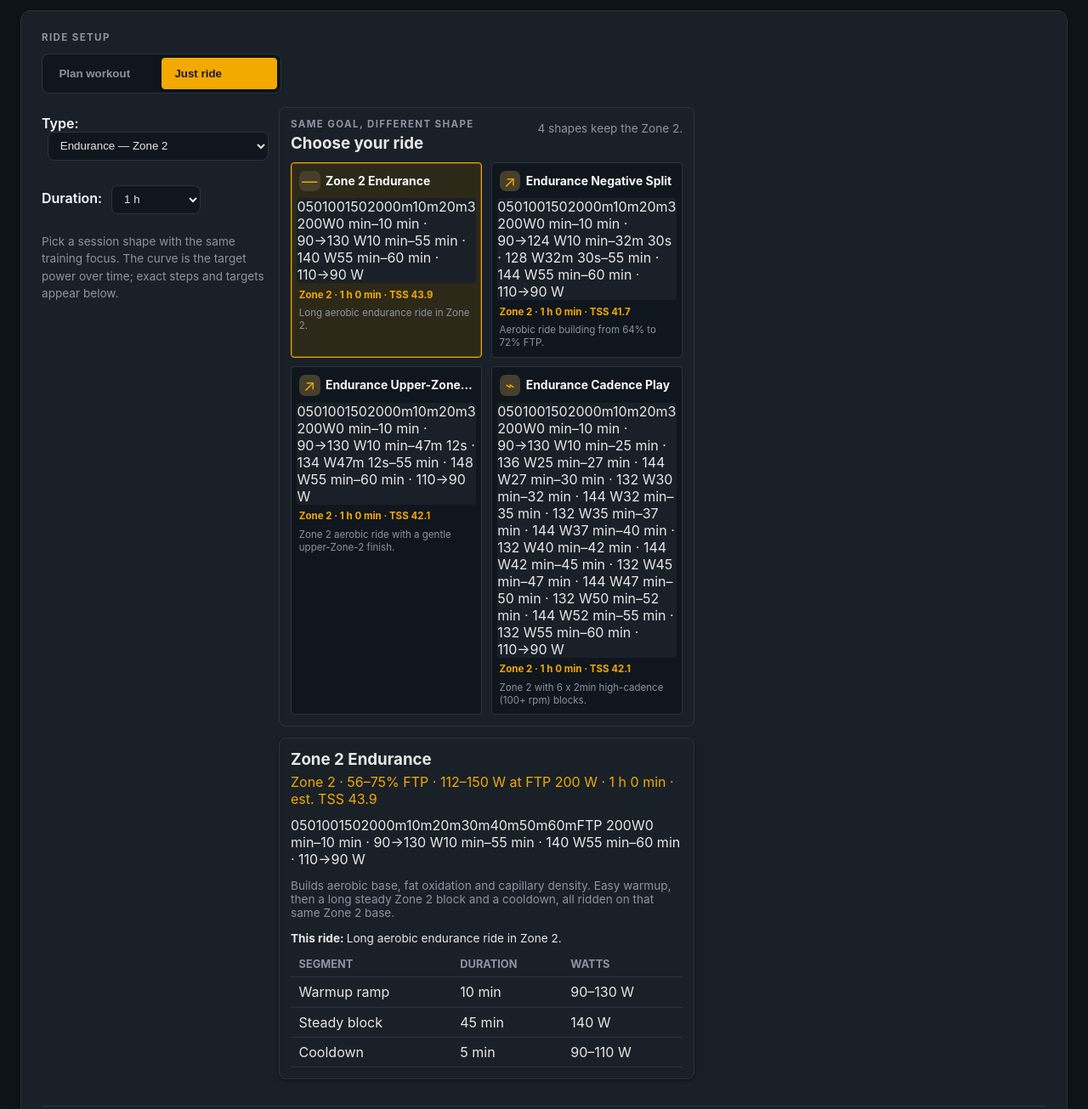
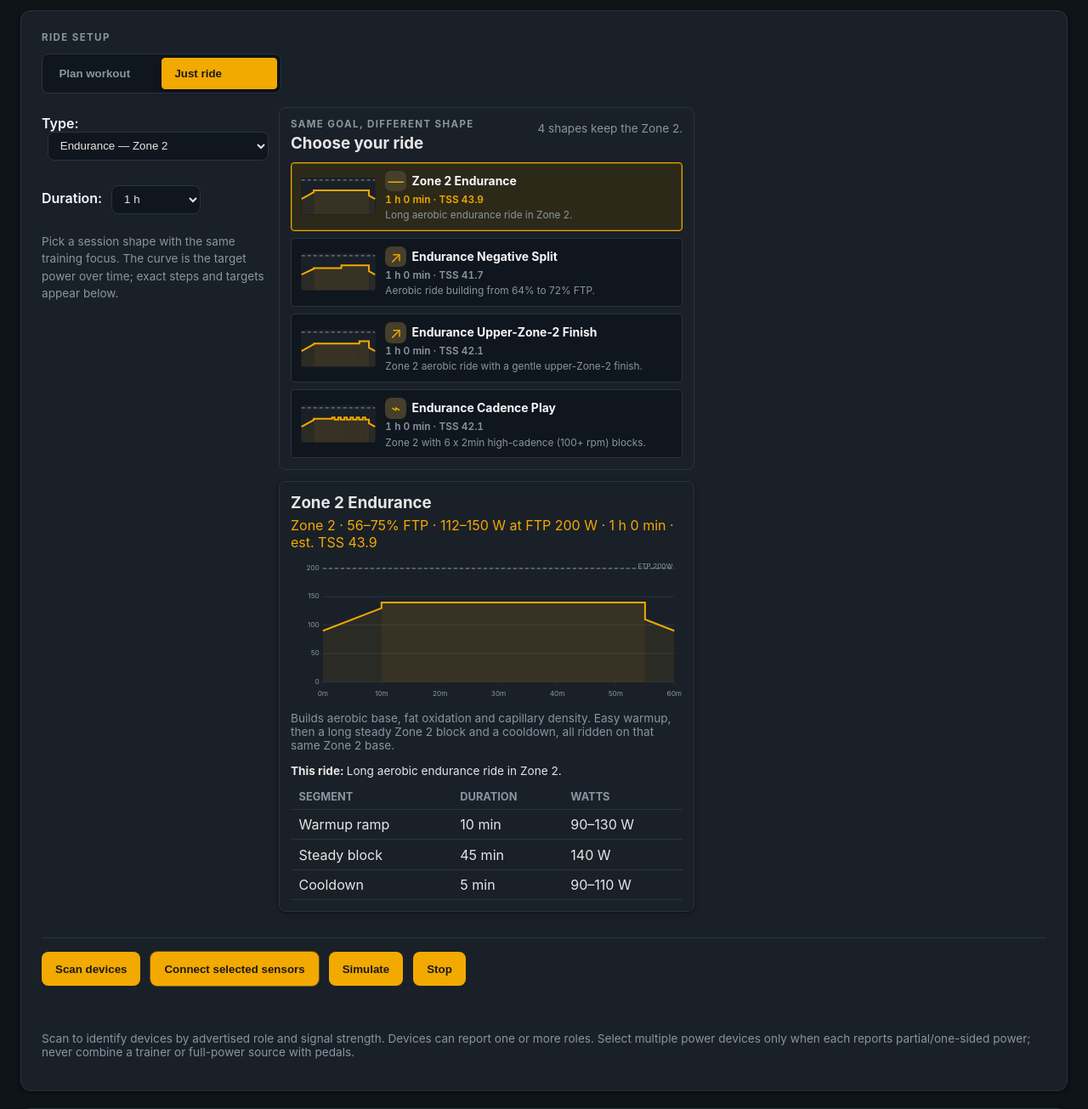
Before and after one commit to poopaskoopa/wattracker, a FastAPI app: page /ride in a window 1280 px wide, after a click on "Just ride". Shown: the part 155-1460 px from the top of the page at 85% size. Run offline with FastAPI, Linux system fonts and the light colour scheme; the visitor is signed in with stand-in values (Sample User, id 1); data that the repository does not hold is empty; some libraries are stand-ins or nearby versions.

Commit message:
Draw Just Ride shapes as real SVG, one choice per row
The workout graph markup was handed to DOMParser as image/svg+xml with
no xmlns. XML parsing does not infer namespaces the way the HTML parser
does, so the root parsed with a null namespace and the browser built
plain Elements rather than SVGSVGElement. Measured: every graph on the
page was 'ctor: Element, isSVG: false'. Nothing rendered as a graph, no
.profile-svg rule applied, and the <text> and <title> contents were laid
out as ordinary inline HTML - which is why a workout card read as one run
of digits and words at assorted sizes.

The suite stayed green through all of it: a null-namespace element still
has a bounding box and still carries path 'd' attributes, so every
geometry check passed while nothing was drawn. The new test asserts
identity - instanceof SVGSVGElement - which is what would have caught it.

Cards are now one per row instead of auto-fit columns at a 148px minimum,
which had squeezed the title to an ellipsis and the description to
nothing. The thumbnail sits beside the text at a fixed 2:1 box, drawn
bare: no gridlines, ticks, axis labels or FTP caption, and no per-block
<title> tooltips. At that size a label is not small text, it is noise
between the other text, and those title nodes were part of the flattened
string. The dashed FTP line stays - it is what makes the shape readable
as above or below threshold without any words.

Text is one step apart rather than four sizes, the zone is stated once
above the picker instead of on every row, and the description is clamped
to a single line.

Co-Authored-By: Claude Opus 5 <noreply@anthropic.com>

```diff
--- a/wattracker/web/static/style.css
+++ b/wattracker/web/static/style.css
@@ -701,13 +701,19 @@ button.danger.link-btn { border: none; color: var(--alert); }
     gap: 0.75rem; margin-bottom: 0.7rem; }
 .ride-variant-heading h3 { margin: 0.2rem 0 0; }
 .ride-variant-heading .hint { margin: 0.2rem 0 0; text-align: right; }
-.ride-variant-grid { display: grid; grid-template-columns: repeat(auto-fit, minmax(148px, 1fr));
-    gap: 0.65rem; }
-.ride-variant-card { display: flex; min-width: 0; flex-direction: column; align-items: stretch;
-    gap: 0.4rem; padding: 0.55rem; border: 1px solid var(--surface-border);
+/* One shape per ROW. These were auto-fit columns at a 148px minimum, which put
+   four choices side by side and squeezed every one of them: the title
+   ellipsised, the description clamped to nothing useful, and the thumbnail's
+   own axis labels collapsed into a run of digits. A workout choice is a
+   list item, not a tile - it is read left to right, thumbnail then name. */
+.ride-variant-grid { display: flex; flex-direction: column; gap: 0.5rem; }
+.ride-variant-card { display: flex; min-width: 0; flex-direction: row; align-items: center;
+    gap: 0.7rem; padding: 0.55rem 0.7rem; border: 1px solid var(--surface-border);
     border-radius: var(--r-sm); background: var(--surface-inset); color: var(--text);
     text-align: left; cursor: pointer; transition: border-color 120ms ease, background 120ms ease;
     font: inherit; }
+.ride-variant-card-body { display: flex; min-width: 0; flex: 1 1 auto;
+    flex-direction: column; gap: 0.15rem; }
 .ride-variant-card:hover { border-color: var(--accent); background: var(--surface-2); filter: none; }
 .ride-variant-card:focus-visible { outline: 3px solid var(--accent); outline-offset: 2px; }
 .ride-variant-card[aria-selected="true"] { border-color: var(--accent); background: color-mix(in srgb, var(--accent) 13%, var(--surface-inset));
@@ -720,13 +726,19 @@ button.danger.link-btn { border: none; color: var(--alert); }
     font-size: 1.15rem; line-height: 1; }
 .ride-variant-card-title { overflow: hidden; color: var(--text-bright); font-size: 0.87rem;
     font-weight: 700; text-overflow: ellipsis; white-space: nowrap; }
-.ride-variant-card-graph { overflow: hidden; margin: 0.1rem -0.15rem 0; border-radius: 0.25rem;
-    background: var(--panel); }
-.ride-variant-card-graph .profile-svg { display: block; width: 100%; height: 86px; }
-.ride-variant-card-meta, .ride-variant-card-note { display: block; font-size: 0.72rem; line-height: 1.3; }
-.ride-variant-card-meta { color: var(--accent); font-weight: 700; }
+/* Fixed-width thumbnail beside the text rather than a full-bleed banner above
+   it, so the eye runs shape -> name on one line. */
+.ride-variant-card-graph { flex: 0 0 5.5rem; height: 2.75rem; overflow: hidden;
+    border-radius: 0.25rem; background: var(--panel); }
+/* One step between the two text lines, not two. They were both 0.72rem but sat
+   against a 0.87rem bold title with a 1.15rem glyph, so four sizes stacked in a
+   card narrower than a business card. */
+.ride-variant-card-meta, .ride-variant-card-note { display: block; font-size: 0.74rem;
+    line-height: 1.35; }
+.ride-variant-card-meta { color: var(--muted); font-weight: 600; font-variant-numeric: tabular-nums; }
 .ride-variant-card-note { overflow: hidden; color: var(--muted); display: -webkit-box;
-    -webkit-box-orient: vertical; -webkit-line-clamp: 2; }
+    -webkit-box-orient: vertical; -webkit-line-clamp: 1; }
+.ride-variant-card[aria-selected="true"] .ride-variant-card-meta { color: var(--accent); }
 .ride-preview { background: var(--panel); border-radius: var(--r-md);
     padding: 0.8rem; margin-bottom: 0.8rem; }
 .ride-preview[hidden] { display: none; }
@@ -742,7 +754,8 @@ button.danger.link-btn { border: none; color: var(--alert); }
     .ride-variant-heading .hint { text-align: left; }
 }
 @media (max-width: 420px) {
-    .ride-variant-grid { grid-template-columns: 1fr; }
+    /* The rows already stack; just give the thumbnail less of a narrow screen. */
+    .ride-variant-card-graph { flex-basis: 4rem; }
 }
 .device-list table { margin: 0.5rem 0; }
 .device-address { display: block; color: var(--muted); overflow-wrap: anywhere; }
--- a/wattracker/web/static/workout_graph.js
+++ b/wattracker/web/static/workout_graph.js
@@ -24,9 +24,26 @@
 
     // Target-power LINE graph over the whole workout (x = time into workout,
     // y = target watts; flat steps for constant blocks, slopes for ramps).
-    function profileSvg(profile, totalS, ftp) {
+    // `opts.bare` draws the SHAPE only - no gridlines, ticks, axis labels or
+    // FTP caption. It is for the thumbnail beside a workout choice, where the
+    // job is "recognise this shape at a glance", not "read a value off it".
+    //
+    // Shrinking the full chart instead does not work: label font sizes are in
+    // viewBox USER UNITS, so they scale with the box. At card width the watt
+    // ticks, the minute ticks and the FTP caption all collapse into each other
+    // and read as one run of digits at assorted sizes. Removing them is the
+    // fix; there is no size at which they are legible in a 150px-wide box.
+    function profileSvg(profile, totalS, ftp, opts) {
         if (!profile || !profile.length || !totalS) return "";
+        var bare = !!(opts && opts.bare);
         var W = 560, H = 200, padL = 46, padR = 12, padT = 12, padB = 26;
+        if (bare) {
+            // Near-zero padding: the shape should fill the thumbnail. A little
+            // vertical room stops a max-effort block clipping at the top edge.
+            // 2:1 so the viewBox matches the thumbnail box exactly and the
+            // shape neither letterboxes nor distorts.
+            W = 240; H = 120; padL = 2; padR = 2; padT = 8; padB = 2;
+        }
         var plotW = W - padL - padR, plotH = H - padT - padB;
         var ftpW = Number(ftp), hasFtp = Number.isFinite(ftpW) && ftpW > 0;
         var maxW = hasFtp ? ftpW : 0;
@@ -41,8 +58,25 @@
         var totalMin = totalS / 60;
         var xStep = [5, 10, 15, 30, 60, 120].find(function (s) { return totalMin / s <= 8; }) || 120;
 
-        var svg = '<svg viewBox="0 0 ' + W + ' ' + H + '" class="profile-svg" role="img" ' +
+        // Size via ATTRIBUTES, not a stylesheet rule. These nodes are parsed
+        // with DOMParser and imported, and the .profile-svg CSS does not reach
+        // them - measured: they compute to display:inline/width:auto. The full
+        // preview happens to get a box from its container anyway; a fixed-size
+        // thumbnail does not, and collapses to 0x0.
+        // The xmlns is REQUIRED. Callers parse this with DOMParser as
+        // "image/svg+xml", and XML parsing does not infer namespaces the way
+        // the HTML parser does: without it the root lands with a null
+        // namespace, so the browser builds plain unknown Elements instead of
+        // SVGSVGElement. Nothing renders as a graph, no .profile-svg CSS
+        // applies, and the <text>/<title> contents get laid out as ordinary
+        // inline HTML - which is what made a workout card read as one run of
+        // digits and words at assorted sizes.
+        var svg = '<svg xmlns="http://www.w3.org/2000/svg" ' +
+                  'viewBox="0 0 ' + W + ' ' + H + '" class="profile-svg' +
+                  (bare ? ' profile-svg-bare" width="100%" height="100%' : '') +
+                  '" role="img" ' +
                   'aria-label="Target power over workout time">';
+        if (!bare) {
             // horizontal gridlines + y labels (watts)
             for (var w = 0; w <= yMax; w += yStep) {
                 svg += '<line x1="' + padL + '" y1="' + y(w) + '" x2="' + (W - padR) +
@@ -55,6 +89,7 @@
                 svg += '<line x1="' + x(t) + '" y1="' + (H - padB) + '" x2="' + x(t) +
                        '" y2="' + (H - padB + 4) + '" class="pf-grid"/>' +
                        '<text x="' + x(t) + '" y="' + (H - 8) + '" class="pf-xlab">' + Math.round(mn) + 'm</text>';
+            }
         }
         // One closed fill per prescribed segment, classified by its average
         // target. A missing FTP retains the neutral base fill.
@@ -90,12 +125,16 @@
             });
         });
         if (line) svg += '<path d="' + line.trim() + '" class="pf-line"/>';
-        // dashed FTP reference
+        // dashed FTP reference. The line survives in bare mode - it is what
+        // makes the shape readable as "above/below threshold" - but its caption
+        // does not: the number is already stated in the card's own text.
         if (hasFtp && ftpW <= yMax) {
             svg += '<line x1="' + padL + '" y1="' + y(ftpW) + '" x2="' + (W - padR) +
-                   '" y2="' + y(ftpW) + '" class="pf-ftp"/>' +
-                   '<text x="' + (W - padR - 2) + '" y="' + (parseFloat(y(ftpW)) - 3) +
+                   '" y2="' + y(ftpW) + '" class="pf-ftp"/>';
+            if (!bare) {
+                svg += '<text x="' + (W - padR - 2) + '" y="' + (parseFloat(y(ftpW)) - 3) +
                        '" class="pf-ftplab">FTP ' + Math.round(ftpW) + 'W</text>';
+            }
         }
         // Untargeted blocks (sprints) are shaded rather than read as a power
         // step: the plotted watts there are only the resistance the trainer
@@ -106,8 +145,13 @@
                    Math.max(1, (plotW * (b.end - b.start) / totalS)).toFixed(1) +
                    '" height="' + plotH + '" class="pf-free"/>';
         });
-        // hover targets: one transparent rect per block with a native tooltip
-        profile.forEach(function (b) {
+        // hover targets: one transparent rect per block with a native tooltip.
+        // Not in bare mode. These <title> nodes are real text in the accessible
+        // tree, so inside a button they get read out as part of its name and
+        // flattened into its text content - they were a large part of the
+        // run-together string the card used to show. The card's own label and
+        // the full preview below carry this detail.
+        if (!bare) profile.forEach(function (b) {
             var label = fmtDur(b.start) + '–' + fmtDur(b.end) + ' · ' +
                 (b.free
                     ? 'max effort — no target'
--- a/wattracker/web/templates/ride.html
+++ b/wattracker/web/templates/ride.html
@@ -755,9 +755,9 @@
         short_recovery: "⋮",
         recovery_waves: "≋"
     };
-    function profileSvgNode(profile, duration, ftp, className) {
+    function profileSvgNode(profile, duration, ftp, className, opts) {
         if (!profile || !profile.length || !window.profileSvg) return null;
-        var svgText = window.profileSvg(profile, duration, ftp);
+        var svgText = window.profileSvg(profile, duration, ftp, opts);
         if (!svgText) return null;
         var parsed = new DOMParser().parseFromString(svgText, "image/svg+xml");
         if (!parsed.documentElement || parsed.documentElement.nodeName.toLowerCase() !== "svg") {
@@ -863,6 +863,19 @@
             card.setAttribute("aria-label", (option.name || key) +
                 (key === wanted ? ", selected" : ""));
 
+            // Shape first, then the words. The thumbnail is drawn bare - no
+            // axes, ticks or captions - because at this size a label is not
+            // small text, it is noise between the other text.
+            var graph = profileSvgNode(option.profile, option.duration_s, option.ftp,
+                "ride-variant-card-graph", {bare: true});
+            if (graph) {
+                graph.setAttribute("aria-hidden", "true");
+                card.appendChild(graph);
+            }
+
+            var body = document.createElement("span");
+            body.className = "ride-variant-card-body";
+
             var heading = document.createElement("span");
             heading.className = "ride-variant-card-heading";
             var glyph = document.createElement("span");
@@ -874,23 +887,21 @@
             title.className = "ride-variant-card-title";
             title.textContent = option.name || "Workout shape";
             heading.appendChild(title);
-            card.appendChild(heading);
-
-            var graph = profileSvgNode(option.profile, option.duration_s, option.ftp,
-                "ride-variant-card-graph");
-            if (graph) card.appendChild(graph);
+            body.appendChild(heading);
 
             var meta = document.createElement("span");
             meta.className = "ride-variant-card-meta";
-            meta.textContent = ((data.type_info || {}).zone || "Training focus") +
-                " · " + fmtClock(option.duration_s) + " · TSS " +
+            meta.textContent = fmtClock(option.duration_s) + " · TSS " +
                 (option.estimated_tss == null ? "—" : option.estimated_tss);
-            card.appendChild(meta);
+            body.appendChild(meta);
 
             var note = document.createElement("span");
             note.className = "ride-variant-card-note";
+            // The zone is already stated once above the picker, so it is not
+            // repeated on every row.
             note.textContent = option.description || "A different way to complete the same focus.";
-            card.appendChild(note);
+            body.appendChild(note);
+            card.appendChild(body);
 
             card.addEventListener("click", function () {
                 if (card.disabled) return;
```
Also changed, not shown: tests/test_dom_smoke.py (+77 -0 lines). Lines whose indentation alone changed are shown as unchanged.
